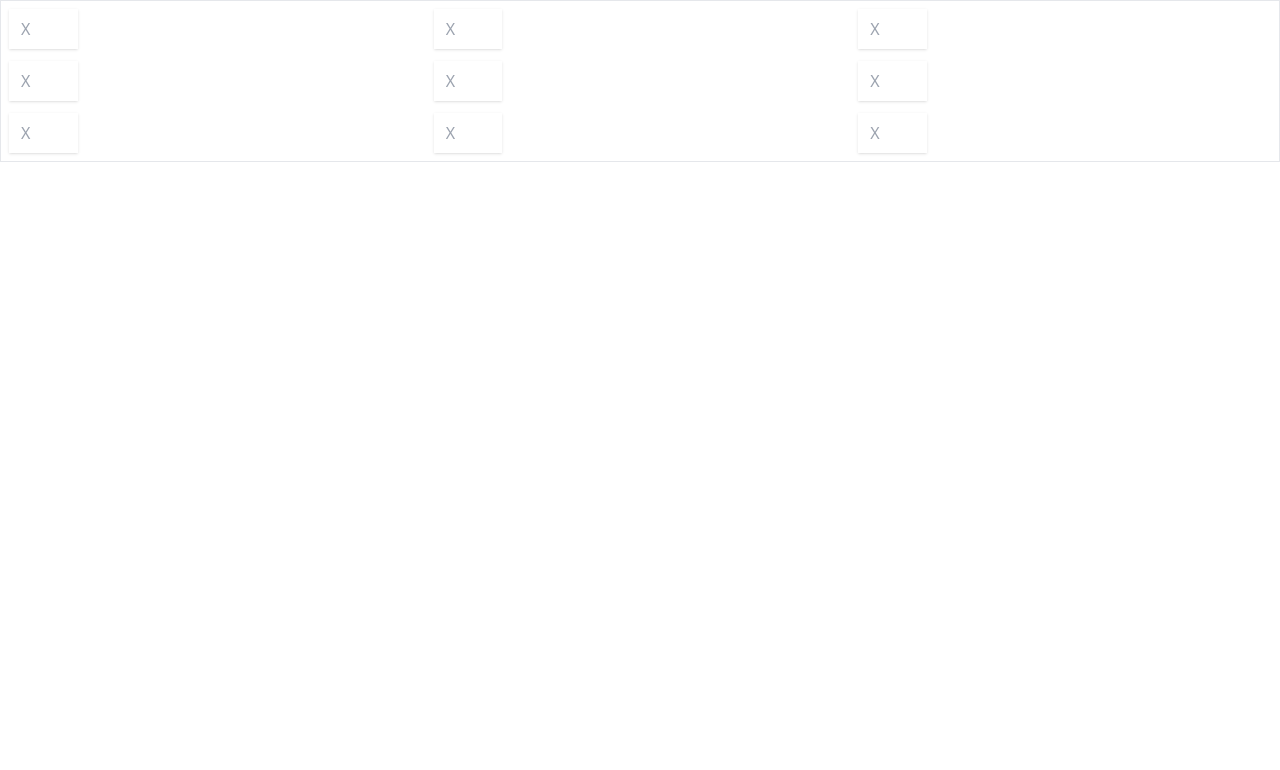
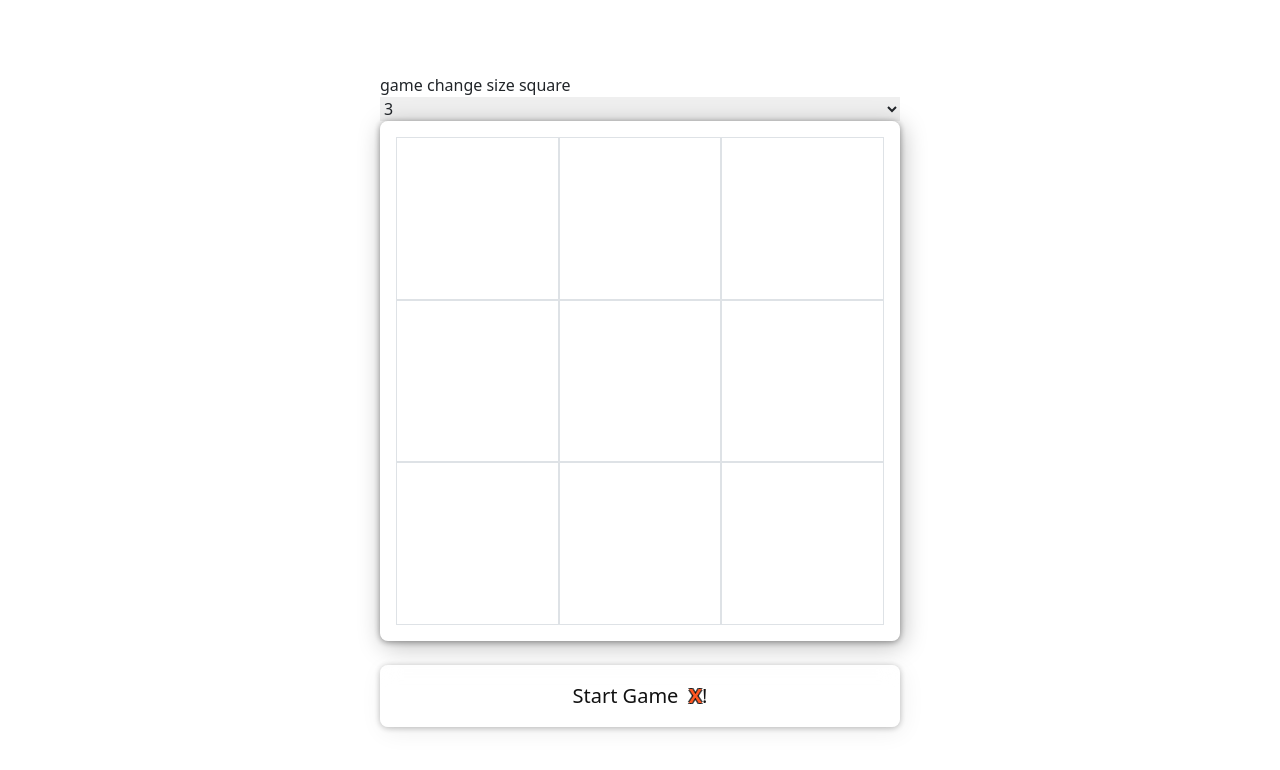
Before and after one commit to quantaInnovate/xo-game, a Vue app: page / in a window 1280 px wide. Shown: the top 770 px of the page. Built offline with nearby package versions, Linux system fonts and the light colour scheme.

Commit message:
fact: mock squares is 9 box

```diff
--- a/package.json
+++ b/package.json
@@ -11,7 +11,8 @@
   "dependencies": {
     "pinia": "^2.0.11",
     "vue": "^3.2.31",
-    "vue-router": "^4.0.12"
+    "vue-router": "^4.0.12",
+    "bootstrap": "^5.0.0-beta1"
   },
   "devDependencies": {
     "@rushstack/eslint-patch": "^1.1.0",
--- a/src/App.vue
+++ b/src/App.vue
@@ -1,117 +1,36 @@
-<script setup lang="ts">
-import { RouterLink, RouterView } from 'vue-router'
-import HelloWorld from '@/components/HelloWorld.vue'
+<template>
+  <div id="app" class="">
+    <Game />
+  </div>
+</template>
+<script lang="ts">
+import Game from "./views/Game.vue";
+export default {
+  name: "App",
+  components: { Game },
+};
 </script>
 
-<template>
-  <header>
-    <img alt="Vue logo" class="logo" src="@/assets/logo.svg" width="125" height="125" />
+<!-- <style>
+/* :root {
+  --theme-color: 33, 224, 138;
+  --gradient-color-base: 96, 139, 125;
+  --gradient-color-1: 10, 36, 45;
+  --gradient-color-2: 50, 80, 110;
+  --gradient-color-3: 150, 250, 195;
+} */
 
-    <div class="wrapper">
-      <!-- <HelloWorld msg="You did it!" /> -->
-      <nav>
-        <RouterLink to="/">Home</RouterLink>
-        <RouterLink to="/about">About</RouterLink>
-      </nav>
-    </div>
-  </header>
+/* html,
+body {
+  height: 100vh;
+} */
 
-</template>
-
-<style>
-@import '@/assets/base.css';
-
-#app {
-  max-width: 1280px;
-  margin: 0 auto;
-  padding: 2rem;
-
-  font-weight: normal;
+body {
+  margin: 0;
+  font-family: -apple-system, BlinkMacSystemFont, "Segoe UI", "Roboto", "Oxygen",
+    "Ubuntu", "Cantarell", "Fira Sans", "Droid Sans", "Helvetica Neue",
+    sans-serif;
+  -webkit-font-smoothing: antialiased;
+  -moz-osx-font-smoothing: grayscale;
 }
-
-header {
-  line-height: 1.5;
-  max-height: 100vh;
-}
-
-.logo {
-  display: block;
-  margin: 0 auto 2rem;
-}
-
-a,
-.green {
-  text-decoration: none;
-  color: hsla(160, 100%, 37%, 1);
-  transition: 0.4s;
-}
-
-@media (hover: hover) {
-  a:hover {
-    background-color: hsla(160, 100%, 37%, 0.2);
-  }
-}
-
-nav {
-  width: 100%;
-  font-size: 12px;
-  text-align: center;
-  margin-top: 2rem;
-}
-
-nav a.router-link-exact-active {
-  color: var(--color-text);
-}
-
-nav a.router-link-exact-active:hover {
-  background-color: transparent;
-}
-
-nav a {
-  display: inline-block;
-  padding: 0 1rem;
-  border-left: 1px solid var(--color-border);
-}
-
-nav a:first-of-type {
-  border: 0;
-}
-
-@media (min-width: 1024px) {
-  body {
-    display: flex;
-    place-items: center;
-  }
-
-  #app {
-    display: grid;
-    grid-template-columns: 1fr 1fr;
-    padding: 0 2rem;
-  }
-
-  header {
-    display: flex;
-    place-items: center;
-    padding-right: calc(var(--section-gap) / 2);
-  }
-
-  header .wrapper {
-    display: flex;
-    place-items: flex-start;
-    flex-wrap: wrap;
-  }
-
-  .logo {
-    margin: 0 2rem 0 0;
-  }
-
-  nav {
-    text-align: left;
-    margin-left: -1rem;
-    font-size: 1rem;
-
-    padding: 1rem 0;
-    margin-top: 1rem;
-  }
-}
-</style>
+</style> -->
--- /dev/null
+++ b/src/components/Board.vue
@@ -0,0 +1,63 @@
+<template>
+  <div class="board" v-if="squares">
+    <div v-for="row in 3" :key="row" class="board-row">
+      <Square
+        v-for="i in 3"
+        :key="indexByRow(i, row)"
+        :value="squares[indexByRow(i, row)]"
+        :disabled="!!winner"
+        :winner="!!winner && winner.includes(indexByRow(i, row))"
+        @click="click(i, row)"
+      />
+    </div>
+  </div>
+</template>
+
+<script>
+import Square from "./../components/Square.vue";
+export default {
+  name: "Board",
+  props: {
+    squares: Array,
+    winner: Array,
+  },
+  components: {
+    Square,
+  },
+
+  methods: {
+    indexByRow(index, row, max = 3) {
+      return row * max + index - (max + 1);
+    },
+
+    click(index, row) {
+      this.$emit("click", this.indexByRow(index, row));
+    },
+  },
+  mounted() {
+    console.log("=squares", this.squares);
+  },
+};
+</script>
+
+<style scoped>
+.board {
+  border: 1rem solid #fff4;
+  box-shadow: 2.5px 5px 25px #0004, 0 1px 6px #0006;
+  border-radius: 0.5rem;
+  width: 65vmin;
+  height: 65vmin;
+  display: grid;
+  grid-template-columns: 1fr;
+  grid-template-rows: repeat(3, 1fr);
+  backdrop-filter: blur(10px);
+  background-blend-mode: exclusion;
+  background-image: var(--noise-pattern);
+}
+
+.board-row {
+  display: grid;
+  grid-template-columns: repeat(3, 1fr);
+  grid-template-rows: 1fr;
+}
+</style>
--- /dev/null
+++ b/src/components/Square.vue
@@ -0,0 +1,67 @@
+<template>
+  <button
+    class="square border"
+    :class="[value, { winner: winner }]"
+    :disabled="disabled"
+    @click="click"
+  >
+    {{ value }}
+  </button>
+</template>
+
+<script>
+export default {
+  name: "Square",
+  props: {
+    value: String,
+    winner: Boolean,
+    disabled: Boolean,
+  },
+  methods: {
+    click() {
+      this.$emit("click");
+    },
+  },
+};
+</script>
+
+<style scoped>
+.square {
+  background: #fff9;
+  background-blend-mode: exclusion;
+  background-image: var(--noise-pattern);
+  border: 1px solid #fffc;
+  font-size: 15vmin;
+  font-weight: bold;
+  line-height: 34px;
+  padding: 0;
+  text-align: center;
+  box-shadow: inset 0 0 0 #0004;
+  text-shadow: -1px -1px 1px #000b, -1px 1px 1px #000b, 1px -1px 1px #000b,
+    1px 1px 1px #000b;
+  transition: all 0.25s ease;
+  outline: none;
+}
+
+.square.winner {
+  background: #8885;
+}
+
+.square:not([disabled]):empty:hover,
+.square:not([disabled]):empty:focus {
+  box-shadow: inset 0 2px 25px #0006;
+  cursor: pointer;
+}
+
+.square:not([disabled]):empty:active {
+  box-shadow: inset 0 2px 50px #0008;
+}
+
+.square.X {
+  color: #ff5722;
+}
+
+.square.O {
+  color: #ffeb3b;
+}
+</style>
--- a/src/views/Game.vue
+++ b/src/views/Game.vue
@@ -1,72 +1,265 @@
 <template>
-  <div class="container">
-    <div class="grid-rows-3 grid-flow-col gap-4"></div>
-    <div class="grid grid-rows-3 grid-flow-col gap-3 border p-2">
-      <div class="" v-for="x in [...Array(9).keys()]" :key="x">
-        <input
-          class="
-            shadow
-            appearance-none
-            py-2
-            px-3
-            w-1/6
-            text-gray-700
-            focus:outline-none focus:shadow-outline
-          "
-          id="password"
-          type="text"
-          placeholder="X"
-          maxlength="1"
-        />
+  <div class="game">
+    <div class="game-area">
+      <div>game change size square</div>
+      <select v-model="selectedSquares" @change="selectedChangeSquares">
+        <option disabled value="">Please select one</option>
+        <option>3</option>
+        <option>4</option>
+        <option>5</option>
+      </select>
+
+      <Board :squares="squares" :winner="winner" @click="click" />
+      <div class="game-info">
+        <p v-if="stepNumber === 0">
+          Start Game &nbsp;<b :class="currentPlayer">{{ currentPlayer }}</b
+          >!
+        </p>
+        <p v-else-if="!!winner">
+          The winner is:&nbsp;
+          <b :class="currentPlayer">{{ currentPlayer }}</b
+          >!&nbsp;
+          <button @click="restart">Restart</button>
+        </p>
+        <p v-else-if="stepNumber > 8">
+          Play again!&nbsp;
+          <button @click="restart">Restart</button>
+        </p>
+        <p v-else>
+          Turn your game&nbsp;
+          <b :class="currentPlayer">{{ currentPlayer }}</b
+          >!&nbsp;atuar.
+        </p>
       </div>
     </div>
   </div>
 </template>
+
 <script lang="ts">
+import Board from "../components/Board.vue";
 export default {
+  components: {
+    Board,
+  },
   data() {
     return {
-      pattersList: [
-        {
-          x_1: "x",
-          y_1: "o",
-        },
-        {
-          x_1: "x",
-          y_1: "o",
-        },
-        {
-          x_1: "x",
-          y_1: "o",
-        },
-        {
-          x_1: "x",
-          y_1: "o",
-        },
-        {
-          x_1: "x",
-          y_1: "o",
-        },
-        {
-          x_1: "x",
-          y_1: "o",
-        },
-        {
-          x_1: "x",
-          y_1: "o",
-        },
-        {
-          x_1: "x",
-          y_1: "o",
-        },
-      ],
+      squares: Array(3 ** 2).fill(null),
+      stepNumber: 0,
+      currentPlayer: "X",
+      winner: null,
+      sizeSquares: 3,
+      selectedSquares: 3,
     };
   },
-  method: {
-    genarate() {
-      console.log(" list =", this.list);
+  methods: {
+    selectedChangeSquares(e) {
+      const value = e.target.value;
+      console.log(value);
+      this.squares = Array(value ** 2).fill(null);
+      console.log("edit squere value =", this.squares);
+    },
+    hasWinner() {
+      console.log(this.winner);
+      if (this.winner) return true;
+
+      const squares = this.squares;
+      const matches = [
+        [0, 1, 2],
+        [3, 4, 5],
+        [6, 7, 8],
+        [0, 3, 6],
+        [1, 4, 7],
+        [2, 5, 8],
+        [0, 4, 8],
+        [2, 4, 6],
+      ];
+
+      for (let i = 0; i < matches.length; i++) {
+        const [a, b, c] = matches[i];
+        if (
+          squares[a] &&
+          squares[a] === squares[b] &&
+          squares[a] === squares[c]
+        ) {
+          this.winner = [a, b, c];
+          return true;
+        }
+      }
+
+      return false;
+    },
+
+    restart() {
+      this.squares = Array(3 ** 2).fill(null);
+      this.stepNumber = 0;
+      this.currentPlayer = this.currentPlayer;
+      this.winner = null;
+    },
+
+    click(i) {
+      if (this.squares[i] || this.winner) return;
+      this.squares[i] = this.currentPlayer;
+      // this.$set(this.squares, i, this.currentPlayer);
+      if (!this.hasWinner()) {
+        this.stepNumber++;
+        this.currentPlayer = this.currentPlayer === "X" ? "O" : "X";
+      }
     },
   },
-  computed: {},
+  mounted() {},
 };
 </script>
+
+<style scoped>
+.game {
+  background-color: rgba(var(--gradient-color-base));
+  background-image: repeating-linear-gradient(
+      45deg,
+      #0000 5px,
+      rgba(var(--gradient-color-1), 0.2) 5px,
+      rgba(var(--gradient-color-1), 0.2) 10px,
+      rgba(var(--gradient-color-2), 0) 10px,
+      rgba(var(--gradient-color-2), 0) 35px,
+      rgba(var(--gradient-color-2), 0.4) 35px,
+      rgba(var(--gradient-color-2), 0.4) 40px,
+      rgba(var(--gradient-color-1), 0.2) 40px,
+      rgba(var(--gradient-color-1), 0.2) 50px,
+      rgba(10, 36, 45, 0) 50px,
+      rgba(var(--gradient-color-1), 0) 60px,
+      rgba(var(--gradient-color-2), 0.4) 60px,
+      rgba(var(--gradient-color-2), 0.4) 70px,
+      rgba(var(--gradient-color-3), 0.3) 70px,
+      rgba(var(--gradient-color-3), 0.3) 80px,
+      rgba(var(--gradient-color-3), 0) 80px,
+      rgba(var(--gradient-color-3), 0) 90px,
+      rgba(var(--gradient-color-2), 0.4) 90px,
+      rgba(var(--gradient-color-2), 0.4) 110px,
+      rgba(var(--gradient-color-2), 0) 110px,
+      rgba(var(--gradient-color-2), 0) 120px,
+      rgba(var(--gradient-color-1), 0.2) 120px,
+      rgba(var(--gradient-color-1), 0.2) 140px
+    ),
+    repeating-linear-gradient(
+      135deg,
+      #0000 5px,
+      rgba(var(--gradient-color-1), 0.2) 5px,
+      rgba(var(--gradient-color-1), 0.2) 10px,
+      rgba(var(--gradient-color-2), 0) 10px,
+      rgba(var(--gradient-color-2), 0) 35px,
+      rgba(var(--gradient-color-2), 0.4) 35px,
+      rgba(var(--gradient-color-2), 0.4) 40px,
+      rgba(var(--gradient-color-1), 0.2) 40px,
+      rgba(var(--gradient-color-1), 0.2) 50px,
+      rgba(var(--gradient-color-1), 0) 50px,
+      rgba(var(--gradient-color-1), 0) 60px,
+      rgba(var(--gradient-color-2), 0.4) 60px,
+      rgba(var(--gradient-color-2), 0.4) 70px,
+      rgba(var(--gradient-color-3), 0.3) 70px,
+      rgba(var(--gradient-color-3), 0.3) 80px,
+      rgba(var(--gradient-color-3), 0) 80px,
+      rgba(var(--gradient-color-3), 0) 90px,
+      rgba(var(--gradient-color-2), 0.4) 90px,
+      rgba(var(--gradient-color-2), 0.4) 110px,
+      rgba(var(--gradient-color-2), 0) 110px,
+      rgba(var(--gradient-color-2), 0) 140px,
+      rgba(var(--gradient-color-1), 0.2) 140px,
+      rgba(var(--gradient-color-1), 0.2) 160px
+    );
+  height: 100vh;
+  display: flex;
+  justify-content: center;
+  align-items: center;
+}
+
+.game-area {
+  display: flex;
+  flex-flow: column;
+}
+
+.game-title {
+  display: flex;
+  justify-content: center;
+  align-items: center;
+  margin: 0 0 3vmin;
+}
+
+.game-title img {
+  margin: 0 12px 0 -20px;
+  width: 40px;
+  filter: drop-shadow(-1px 1px 0 #0007) drop-shadow(1px -1px 0 #0007)
+    drop-shadow(1px 1px 0 #0007);
+}
+
+.game-title h1 {
+  margin: 0;
+  font-size: 2.25em;
+  color: rgba(var(--theme-color));
+  text-shadow: -1px -1px 1px #000b, -1px 1px 1px #000b, 1px -1px 1px #000b,
+    1px 1px 1px #000b;
+}
+
+.game-info {
+  margin: 3vmin 0 0;
+  padding: 1rem 0.5rem;
+  font-size: 1.25em;
+  text-align: center;
+  box-shadow: 2.5px 5px 25px #0001, 0 1px 6px #0004;
+  text-shadow: 0 0 1px #fff, 0 2px 5px #fff5;
+  border-radius: 0.5rem;
+  backdrop-filter: blur(10px);
+  background: #fff6;
+  background-blend-mode: exclusion;
+  background-image: var(--noise-pattern);
+  color: #111;
+}
+
+.game-info p {
+  margin: 0;
+  display: flex;
+  justify-content: center;
+  align-items: center;
+}
+
+.game-info .X,
+.game-info .O {
+  text-shadow: -1px -1px 0 #000b, -1px 1px 0 #000b, 1px -1px 0 #000b,
+    1px 1px 0 #000b;
+}
+
+.game-info .X {
+  color: #ff5722;
+}
+
+.game-info .O {
+  color: #ffeb3b;
+}
+
+.game-info button {
+  text-transform: uppercase;
+  font-weight: 600;
+  font-size: 0.75em;
+  padding: 0.5rem 1rem;
+  margin: -0.5rem 0 -0.5rem 1rem;
+  border: 2px solid #fff;
+  background: #fff5;
+  text-shadow: 0 0 1px #fff, 0 2px 5px #fff5;
+  color: #111;
+  cursor: pointer;
+  outline: none;
+  transition: all 0.25s ease;
+}
+
+.game-info button:focus,
+.game-info button:hover {
+  background: #1115;
+  border-color: rgba(var(--theme-color));
+  box-shadow: 0 0 10px rgba(var(--theme-color), 0.75);
+  color: rgba(var(--theme-color));
+  text-shadow: -1px -1px 0 #0007, -1px 1px 0 #0007, 1px -1px 0 #0007,
+    1px 1px 0 #0007;
+}
+
+.game-info button:active {
+  background: #1119;
+}
+</style>
```
Also changed, not shown: src/main.ts (+10 -12 lines), 1 other file (tests, documents, lock files or other folders).
